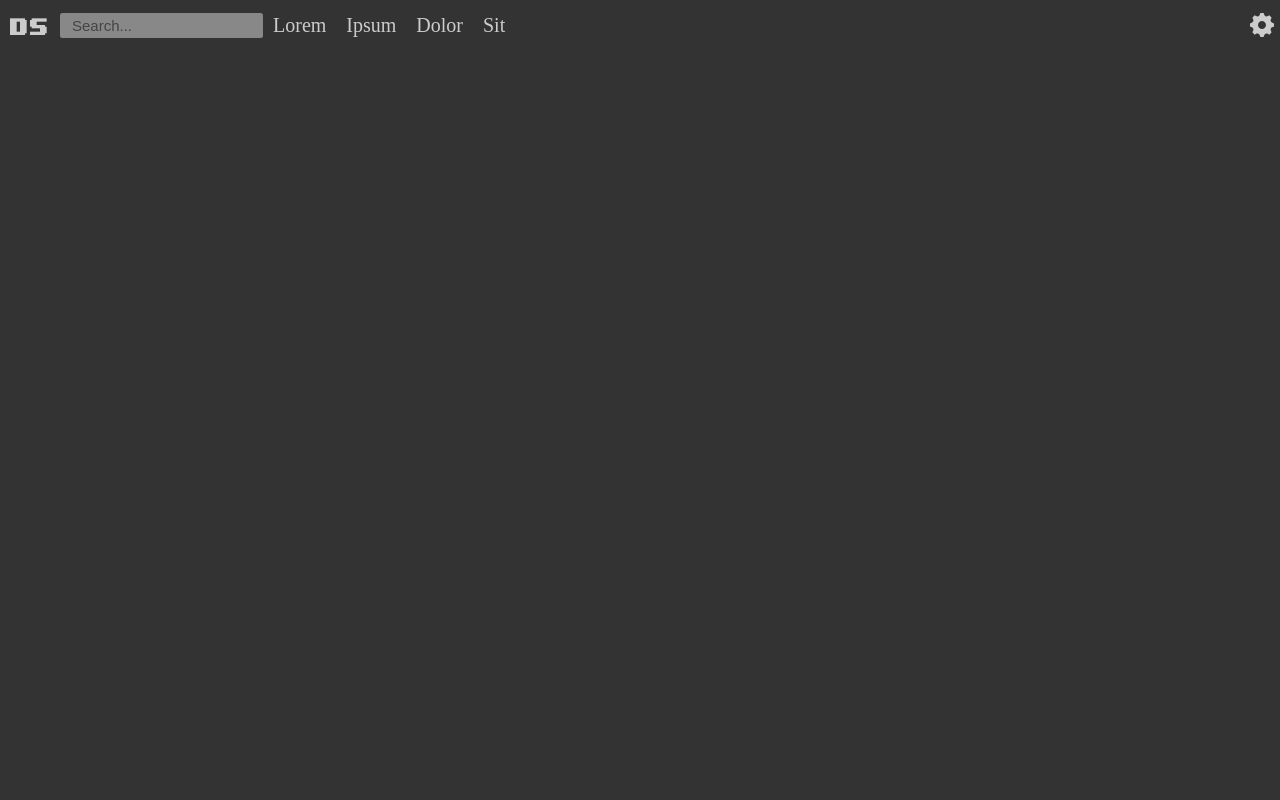
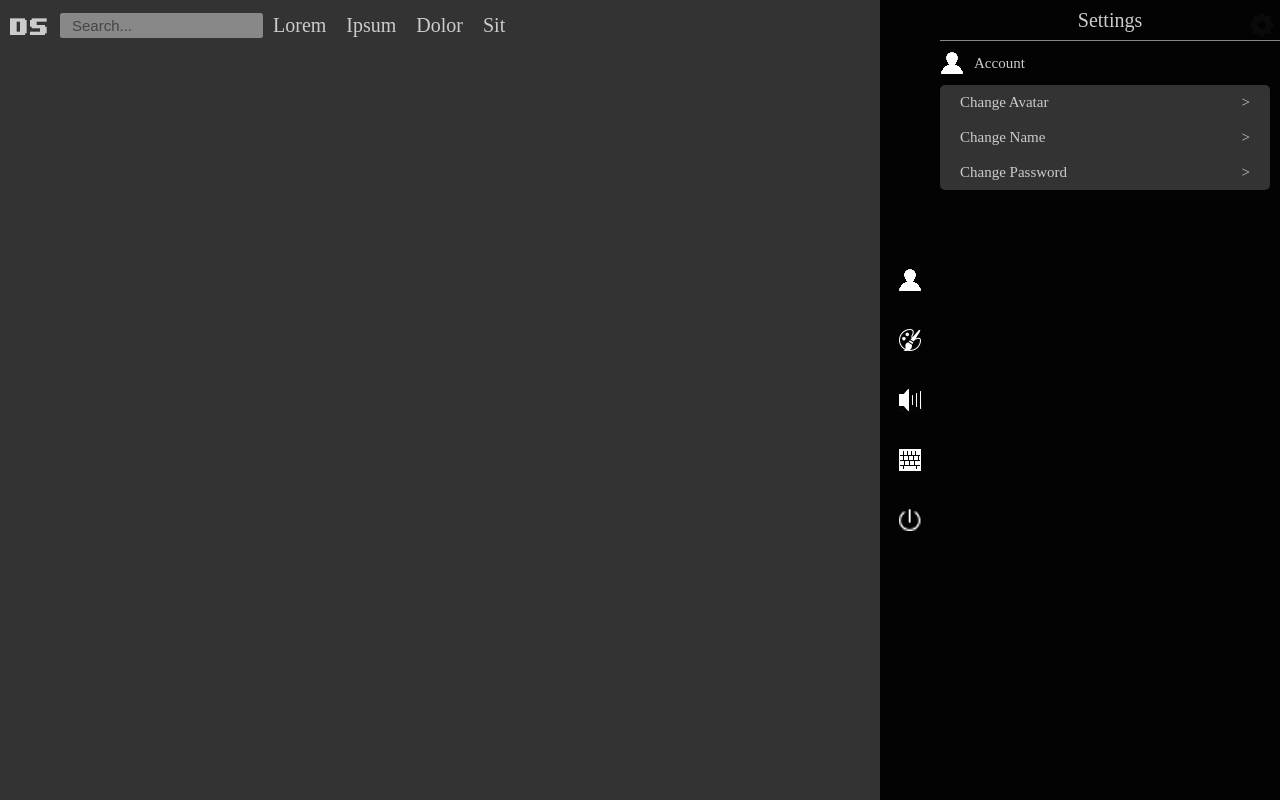
Before and after one commit to dustinsnoap/sidebar-settings, a plain HTML site: page index.html in a window 1280 px wide. Drawn offline with Linux system fonts and the light colour scheme.

Commit message:
mocked first major section of sidebar added title to sidebar

```diff
--- a/index.html
+++ b/index.html
@@ -38,8 +38,27 @@
                     <input class="summary__item" id="settings__input" type="button">
                     <input class="summary__item" id="settings__logout" type="button">
                 </div><!--sidebar__summary-->
+
                 <div class="sidebar__main">
-
+                    <header><span>Settings</span></header>
+                    <section class="sidebar__section sidebar__account">
+                        <div class="section__title">
+                            <figure></figure>
+                            <span>Account</span>
+                        </div><!--section__title-->
+                        <div class="section__item">
+                            <span>Change Avatar</span>
+                            <figure>></figure>
+                        </div>
+                        <div class="section__item">
+                            <span>Change Name</span>
+                            <figure>></figure>
+                        </div>
+                        <div class="section__item">
+                            <span>Change Password</span>
+                            <figure>></figure>
+                        </div>
+                    </section><!--sidebar__section-->
                 </div><!--sidebar__main-->
             </section><!--sidebar-->
         </div><!--container-->
--- a/scripts/settings.js
+++ b/scripts/settings.js
@@ -1,5 +1,6 @@
 window.onload = function () {
-    hide_sidebar();
+    // hide_sidebar();
+    show_sidebar();
     //set up listeners
     startListeners();
 }
--- a/style/main.css
+++ b/style/main.css
@@ -69,10 +69,13 @@ body {
 .nav__btn > svg {
     fill: #ccc;
 }
+.sidebar {
+    display: flex;
+}
 .sidebar__summary {
     display: flex;
     flex-direction: column;
-    width: 50px;
+    width: fit-content;
     height: 100%;
     justify-content: center;
 }
@@ -98,6 +101,57 @@ body {
 .sidebar__summary > .summary__item#settings__sound {background-image: url("../img/sound.png");}
 .sidebar__summary > .summary__item#settings__input {background-image: url("../img/keys.png");}
 .sidebar__summary > .summary__item#settings__logout {background-image: url("../img/logout.png");}
+.sidebar__main {
+    width: 100%;
+    /* background-color: green; */
+}
+.sidebar__main > header {
+    font-size: 2rem;
+    color: #ccc;
+    text-align: center;
+    padding: 1rem 0;
+    border-bottom: 1px solid #888;
+}
+.sidebar__section {
+    margin: 1rem 0;
+}
+.sidebar__section > .section__title {
+    display: flex;
+    align-items: center;
+    text-indent: 1rem;
+    margin-bottom: 1rem;
+}
+.sidebar__account > .section__title > figure {
+    height: 24px;
+    width: 24px;
+    background-image: url("../img/account.png");
+    background-position: left center;
+    background-repeat: no-repeat;
+}
+.sidebar__account > .section__title > span {
+    font-size: 1.5rem;
+    color: #ccc;
+}
+.section__item {
+    display: flex;
+    justify-content: space-between;
+    background-color: #333;
+    color: #ccc;
+    font-size: 1.5rem;
+    padding: 1rem 2rem;
+    margin-right: 1rem;
+}
+.section__item:hover {
+    background-color: #666;
+}
+.section__item:nth-of-type(2) {
+    border-top-left-radius: 5px;
+    border-top-right-radius: 5px;
+}
+.section__item:last-of-type {
+    border-bottom-left-radius: 5px;
+    border-bottom-right-radius: 5px;
+}
 #main {
     width: 100%;
     height: 100%;
```
